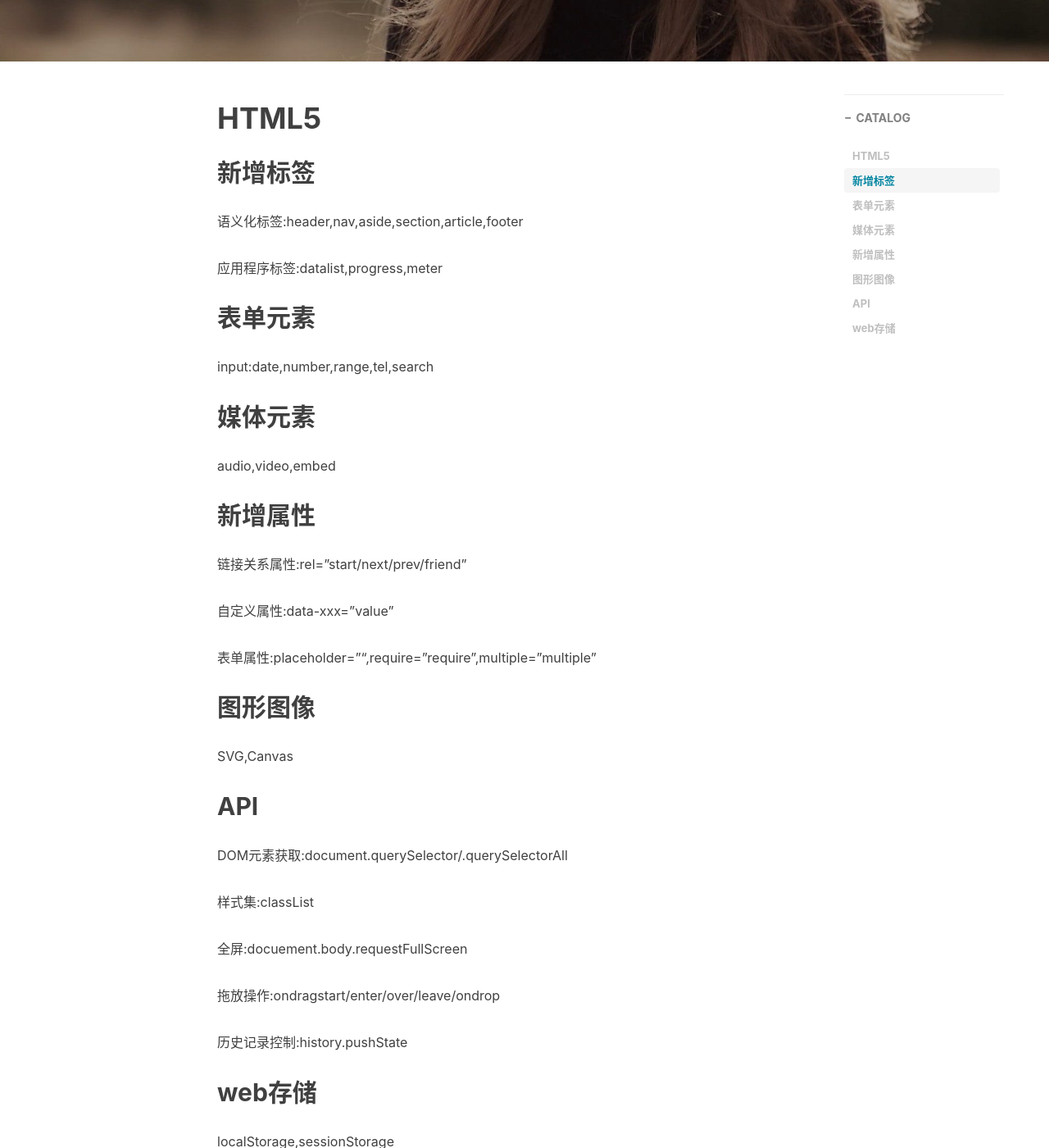
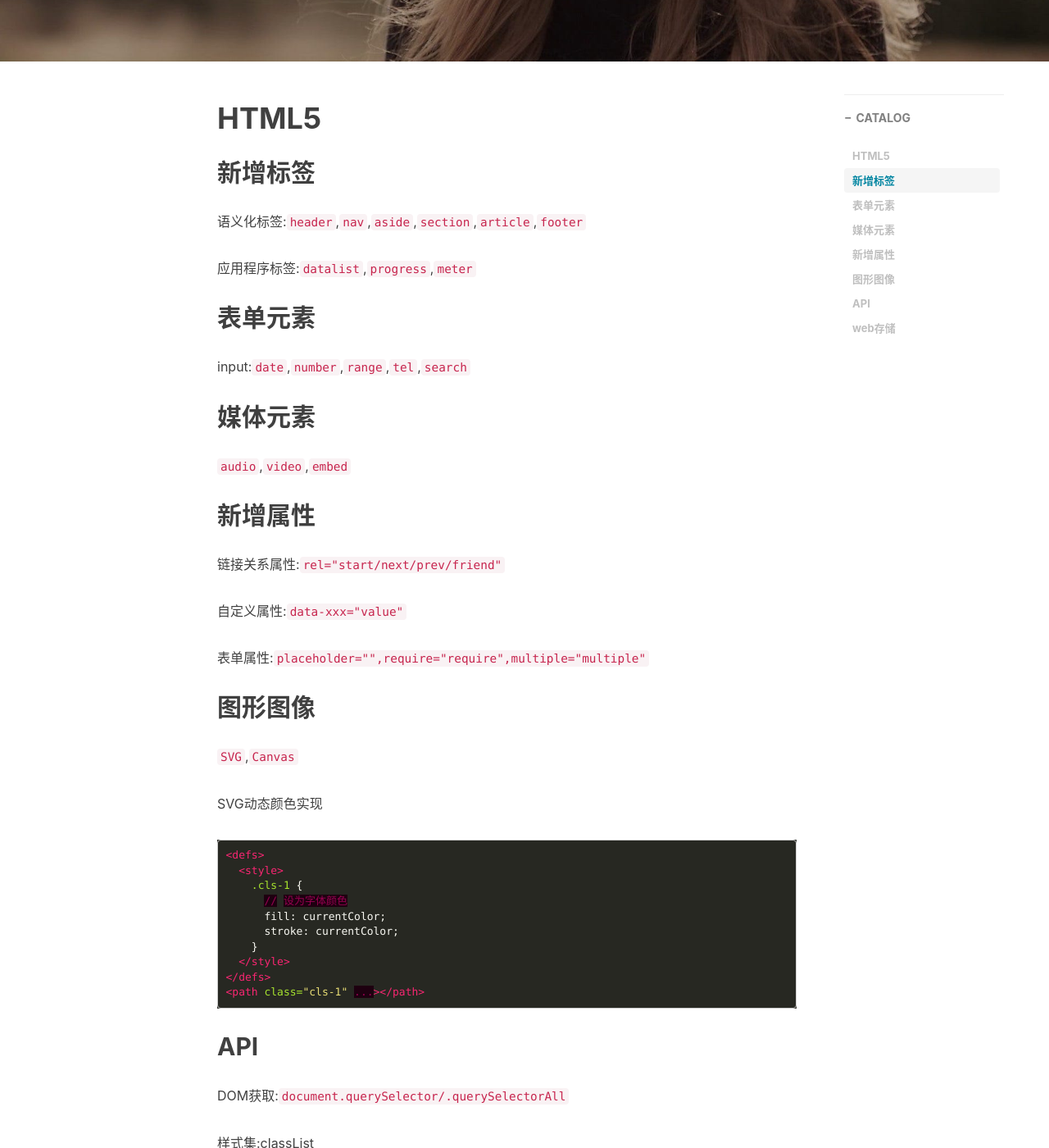
Before and after one commit to KID-1912/KID-1912.github.io, a Jekyll site: the page built from _posts/2020-6-24-HTML5.md, in a window 1280 px wide and 1400 px high, scrolled down 448 px. Shown: the whole window at 82% size. Built offline with Jekyll 4.4.1, drawn with Linux system fonts in a browser that asks for light colours; nearby versions of some CDN libraries; comment, search, counter and statistics services are not loaded; some of the changed text lies outside the part shown.

Commit message:
feat/add-notes

````diff
--- a/_posts/2020-6-24-HTML5.md
+++ b/_posts/2020-6-24-HTML5.md
@@ -14,44 +14,59 @@ tags:
 
 ## 新增标签
 
-语义化标签:header,nav,aside,section,article,footer
+语义化标签:```header```,```nav```,```aside```,```section```,```article```,```footer```
 
-应用程序标签:datalist,progress,meter
+应用程序标签:```datalist```,```progress```,```meter```
 
 ## 表单元素
 
-input:date,number,range,tel,search
+input:```date```,```number```,```range```,```tel```,```search  ```
 
 ## 媒体元素
 
-audio,video,embed
+```audio```,```video```,```embed  ```
 
 ## 新增属性
 
-链接关系属性:rel="start/next/prev/friend"
+链接关系属性:```rel="start/next/prev/friend" ```
 
-自定义属性:data-xxx="value"
+自定义属性:```data-xxx="value" ```
 
-表单属性:placeholder="",require="require",multiple="multiple"
+表单属性:```placeholder="",require="require",multiple="multiple"   ```
 
 ## 图形图像
 
-SVG,Canvas
+```SVG```,```Canvas  ```
+
+SVG动态颜色实现
+
+```html
+<defs>
+  <style>
+    .cls-1 {
+      // 设为字体颜色
+      fill: currentColor;
+      stroke: currentColor;
+    }
+  </style>
+</defs>
+<path class="cls-1" ...></path>
+```
 
 ## API
 
-DOM元素获取:document.querySelector/.querySelectorAll
+DOM获取:```document.querySelector/.querySelectorAll ```
 
 样式集:classList
 
-全屏:docuement.body.requestFullScreen
+全屏:```docuement.body.requestFullScreen ```
 
-拖放操作:ondragstart/enter/over/leave/ondrop
+拖放操作:```ondragstart/enter/over/leave/ondrop ```
 
-历史记录控制:history.pushState
+历史记录控制:```history.pushState    ```
 
 ## web存储
 
-localStorage,sessionStorage
+```localStorage,sessionStorage ```
 
-indexDB
+```indexDB```
````
Also changed, not shown: _posts/2020-9-16-vuex.md (+10 -6 lines), _posts/2021-11-1-Vue CLI.md (+8 -0 lines).
